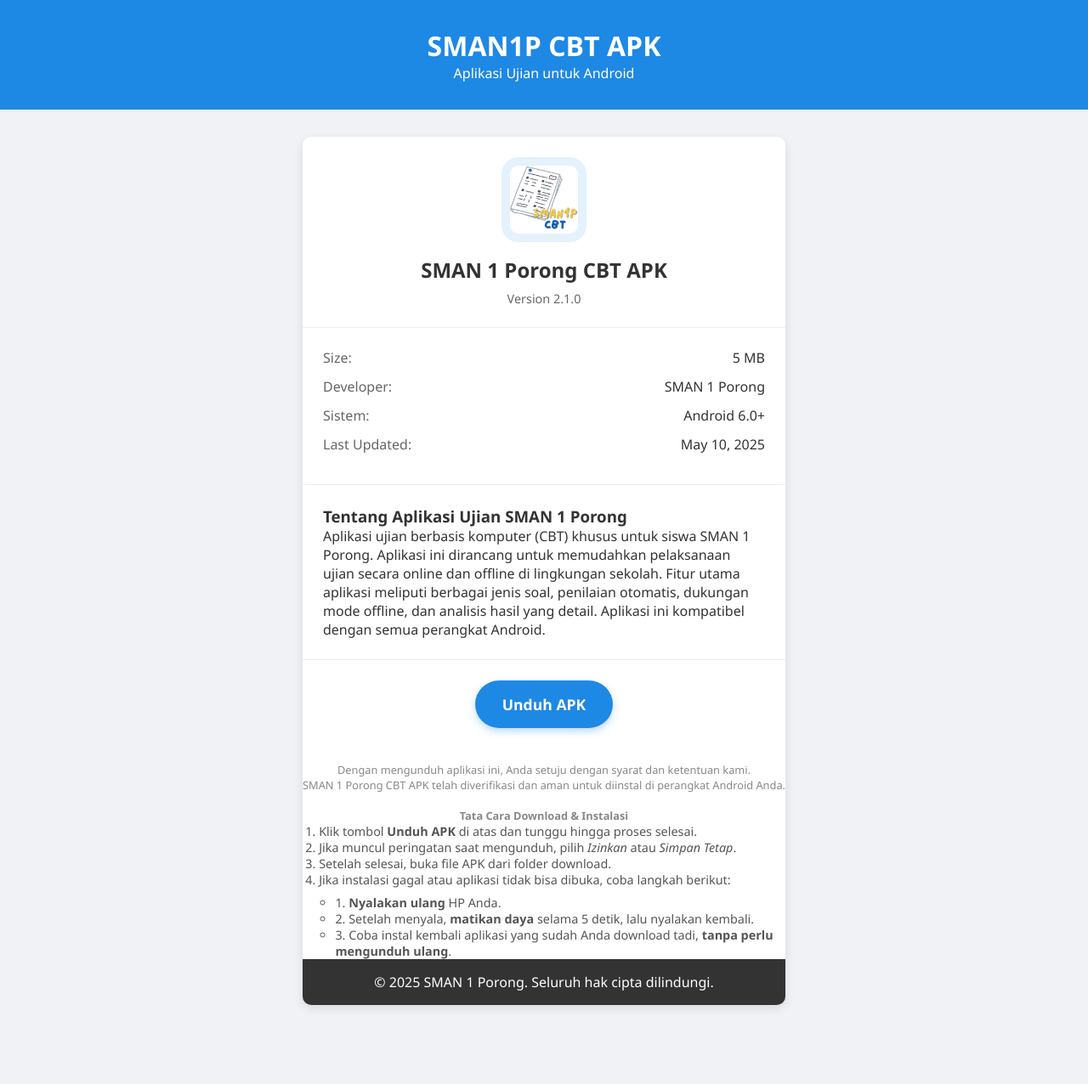
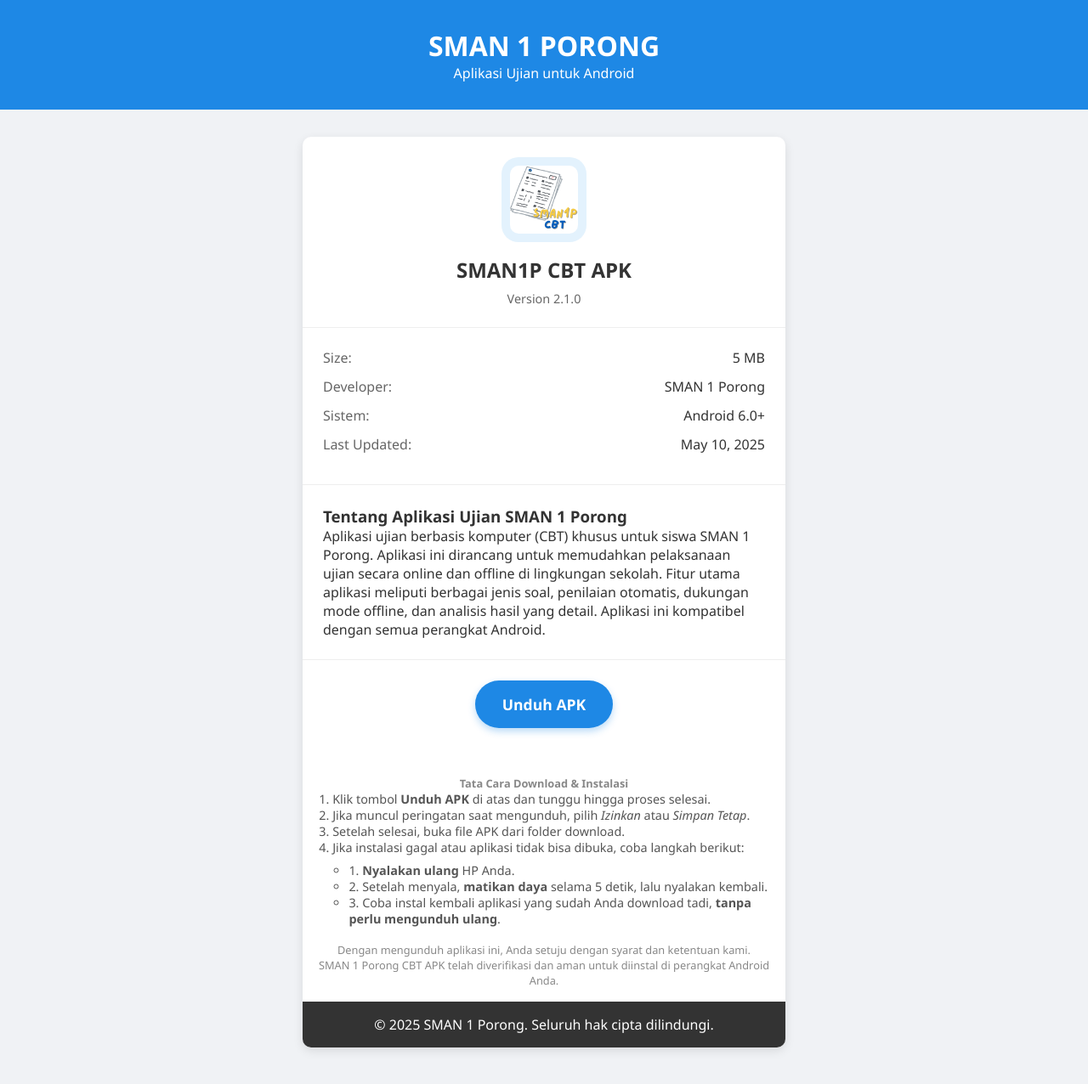
Before and after one commit to smanip-cbt/apk, a plain HTML site: page index.html in a window 1280 px wide. Shown: the whole page at 85% size. Before the commit the page ends 1247 px from the top, so only its background shows below. Drawn offline with Linux system fonts and the light colour scheme.

Commit message:
Update index.html

```diff
--- a/index.html
+++ b/index.html
@@ -138,7 +138,7 @@
 </head>
 <body>
     <header>
-        <h1>SMAN1P CBT APK</h1>
+        <h1>SMAN 1 PORONG</h1>
         <p>Aplikasi Ujian untuk Android</p>
     </header>
 
@@ -148,7 +148,7 @@
                 <div class="app-icon">
                     <img src="SMANIP.png" style="max-width: 80px; border-radius: 10px;" alt="CBT App Icon">
                 </div>
-                <div class="app-name">SMAN 1 Porong CBT APK</div>
+                <div class="app-name">SMAN1P CBT APK</div>
                 <div class="app-version">Version 2.1.0</div>
             </div>
 
@@ -180,10 +180,7 @@
     <a href="smanip.apk" class="download-btn" id="download-button" download>Unduh APK</a>
 </div>
 
-<div class="disclaimer">
-    <p>Dengan mengunduh aplikasi ini, Anda setuju dengan syarat dan ketentuan kami.</p>
-    <p>SMAN 1 Porong CBT APK telah diverifikasi dan aman untuk diinstal di perangkat Android Anda.</p>
-    <br>
+<div class="disclaimer" style=" padding: 1rem">
     <h4>Tata Cara Download & Instalasi</h4>
     <ol style="text-align: left; font-size: 0.9rem; color: #555; padding-left: 1.2rem;">
         <li>Klik tombol <strong>Unduh APK</strong> di atas dan tunggu hingga proses selesai.</li>
@@ -197,7 +194,11 @@
             </ul>
         </li>
     </ol>
+    <br>
+    <p>Dengan mengunduh aplikasi ini, Anda setuju dengan syarat dan ketentuan kami.</p>
+    <p>SMAN 1 Porong CBT APK telah diverifikasi dan aman untuk diinstal di perangkat Android Anda.</p>
 </div>
+
 <footer>
     <p>&copy; 2025 SMAN 1 Porong. Seluruh hak cipta dilindungi.</p>
 </footer>
```
